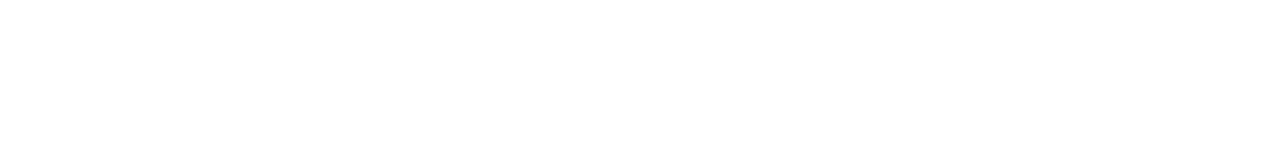
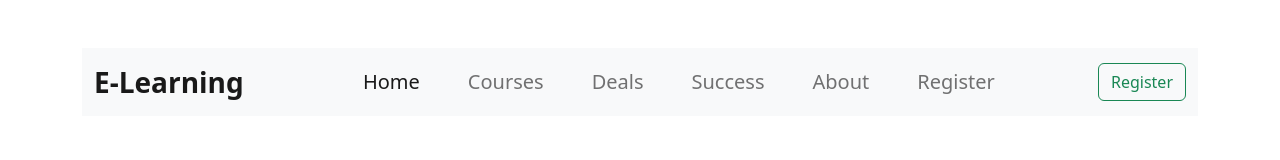
Before and after one commit to HossainSahadat/e-learning, a plain HTML site: page index.html in a window 1280 px wide. Drawn offline with nearby package versions, Linux system fonts and the light colour scheme.

Commit message:
addded navbar

```diff
--- a/index.html
+++ b/index.html
@@ -1,17 +1,56 @@
 <!DOCTYPE html>
 <html lang="en">
+
 <head>
     <meta charset="UTF-8">
     <meta http-equiv="X-UA-Compatible" content="IE=edge">
     <meta name="viewport" content="width=device-width, initial-scale=1.0">
-    <title>E-Learning | Learn With  Effectively</title>
+    <title>E-Learning | Learn With Effectively</title>
     <!-- Bootstrap Link -->
     <link rel="stylesheet" href="https://cdn.jsdelivr.net/npm/bootstrap@5.2.1/dist/css/bootstrap.min.css">
     <!-- custom Css link -->
     <link rel="stylesheet" href="style.css">
 </head>
+
 <body>
-    <header>
+    <header class="container mt-5">
+        <!-- Nav bar start -->
+        <nav class="navbar navbar-expand-lg bg-light">
+            <div class="container-fluid">
+                <a class="navbar-brand fw-bold fs-3" href="#">E-Learning</a>
+                <button class="navbar-toggler" type="button" data-bs-toggle="collapse"
+                    data-bs-target="#navbarSupportedContent" aria-controls="navbarSupportedContent"
+                    aria-expanded="false" aria-label="Toggle navigation">
+                    <span class="navbar-toggler-icon"></span>
+                </button>
+                <div class="collapse navbar-collapse" id="navbarSupportedContent">
+                    <ul class="navbar-nav mx-auto mb-2 mb-lg-0">
+                        <li class="nav-item px-3 fs-5">
+                            <a class="nav-link active" aria-current="page" href="#">Home</a>
+                        </li>
+                        <li class="nav-item px-3 fs-5">
+                            <a class="nav-link" aria-current="page" href="#">Courses</a>
+                        </li>
+                        <li class="nav-item px-3 fs-5">
+                            <a class="nav-link" aria-current="page" href="#">Deals</a>
+                        </li>
+                        <li class="nav-item px-3 fs-5">
+                            <a class="nav-link" aria-current="page" href="#">Success</a>
+                        </li>
+                        <li class="nav-item px-3 fs-5">
+                            <a class="nav-link" aria-current="page" href="#">About</a>
+                        </li>
+                        <li class="nav-item px-3 fs-5">
+                            <a class="nav-link" aria-current="page" href="#">Register</a>
+                        </li>
+                    </ul>
+                    <form class="d-flex" role="search">
+                        <button class="btn btn-outline-success" type="submit">Register</button>
+                    </form>
+                </div>
+            </div>
+        </nav>
+        <!-- navbar end -->
 
     </header>
     <main>
@@ -21,4 +60,5 @@
 
     </footer>
 </body>
+
 </html>
```
